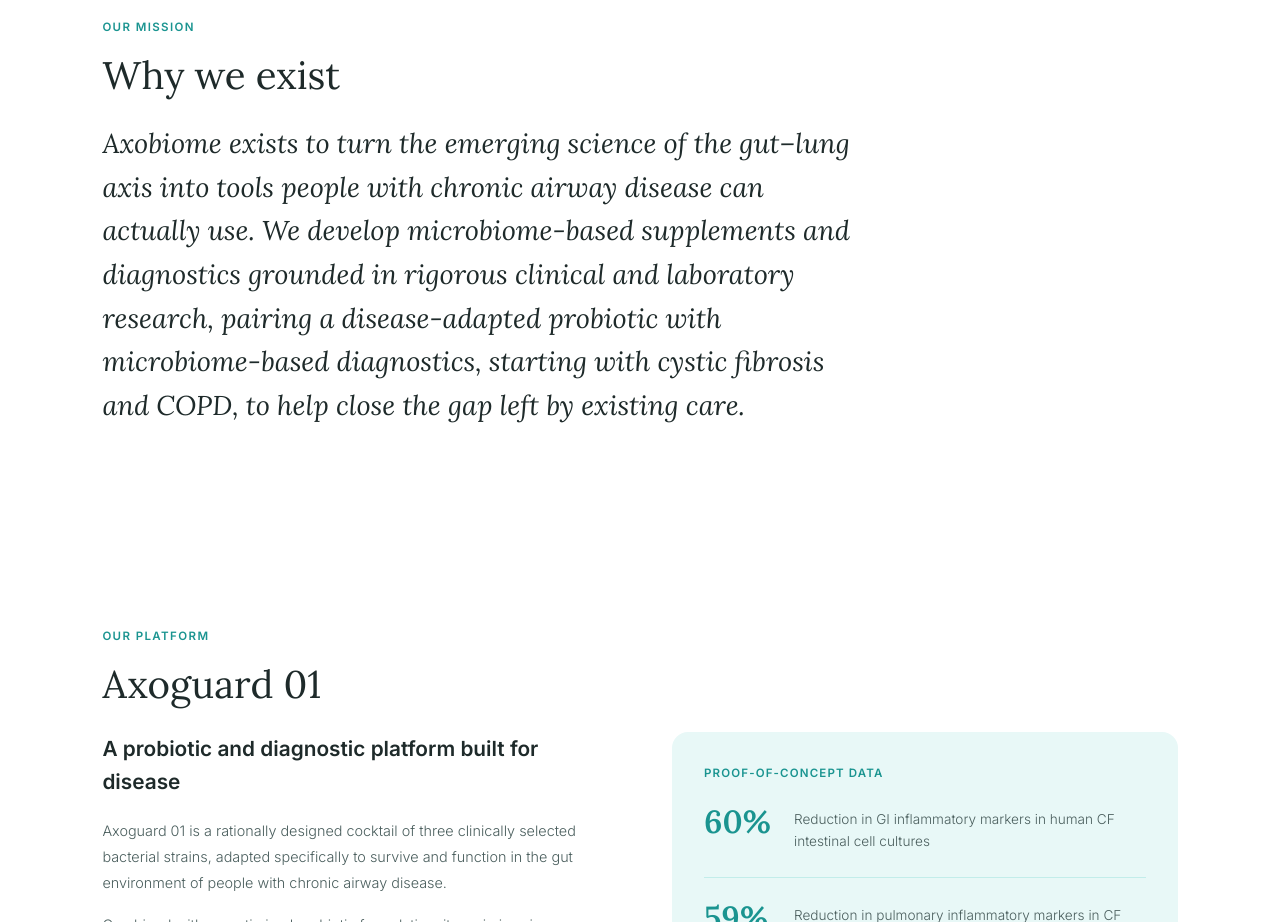
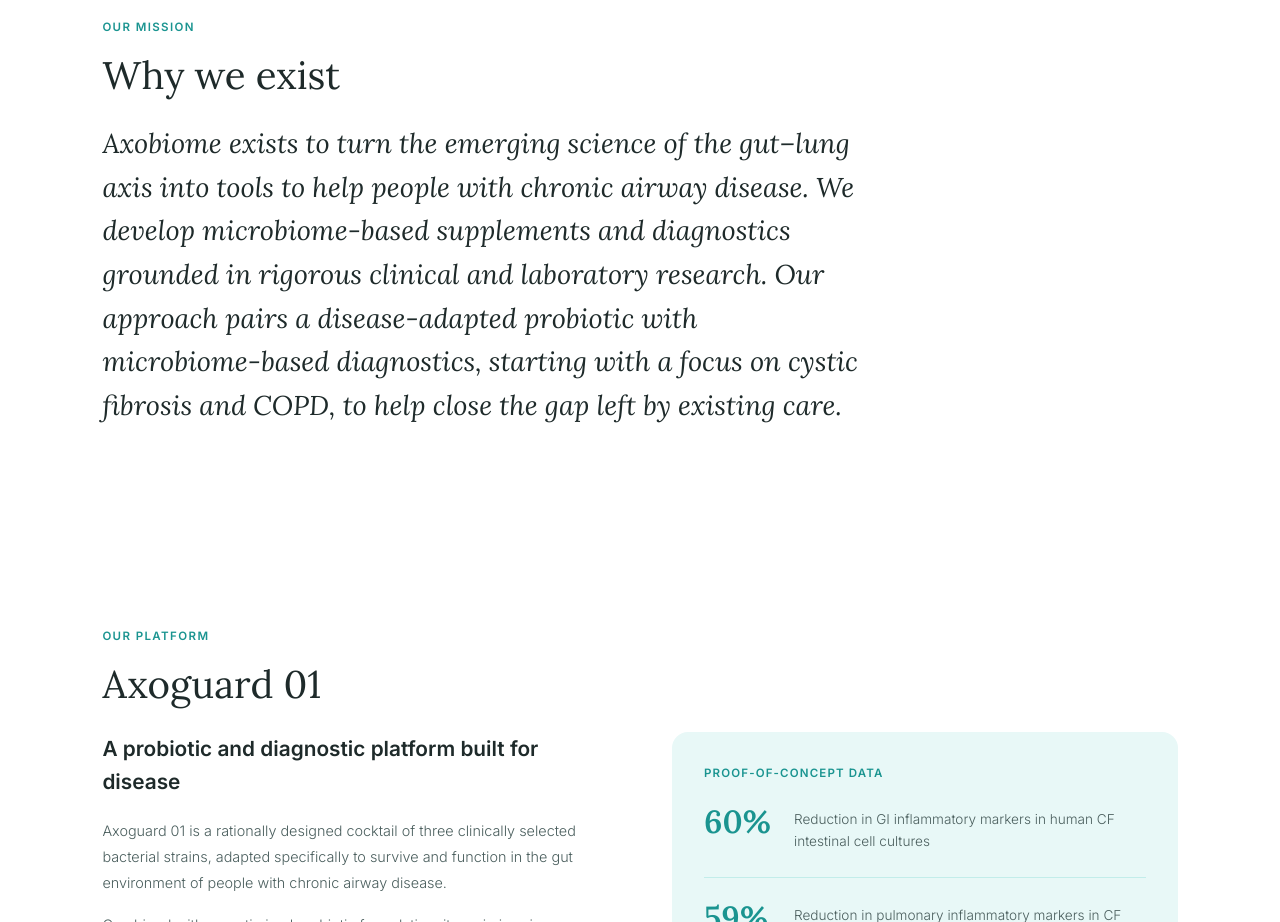
Before and after one commit to SarveshSurve/axobiome.com, a plain HTML site: page index.html in a window 1280 px wide. Shown: the part 1700-2622 px from the top of the page. Drawn offline with Linux system fonts and the light colour scheme.

Commit message:
Update mission statement in index.html
Revised the mission statement for clarity and conciseness.

```diff
--- a/index.html
+++ b/index.html
@@ -201,7 +201,8 @@
 <section id="mission">
   <div class="eyebrow">Our Mission</div>
   <h2>Why we exist</h2>
-  <p class="mission-statement">Axobiome exists to turn the emerging science of the gut&ndash;lung axis into tools people with chronic airway disease can actually use. We develop microbiome-based supplements and diagnostics grounded in rigorous clinical and laboratory research, pairing a disease-adapted probiotic with microbiome-based diagnostics, starting with cystic fibrosis and COPD, to help close the gap left by existing care.</p>
+  <p class="mission-statement">Axobiome exists to turn the emerging science of the gut–lung axis into tools to help people with chronic airway disease. We develop microbiome-based supplements and diagnostics grounded in rigorous clinical and laboratory research. Our approach pairs a disease-adapted probiotic with microbiome-based diagnostics, starting with a focus on cystic fibrosis and COPD, to help close the gap left by existing care.
+</p>
 </section>
 
 <section id="product">
```
